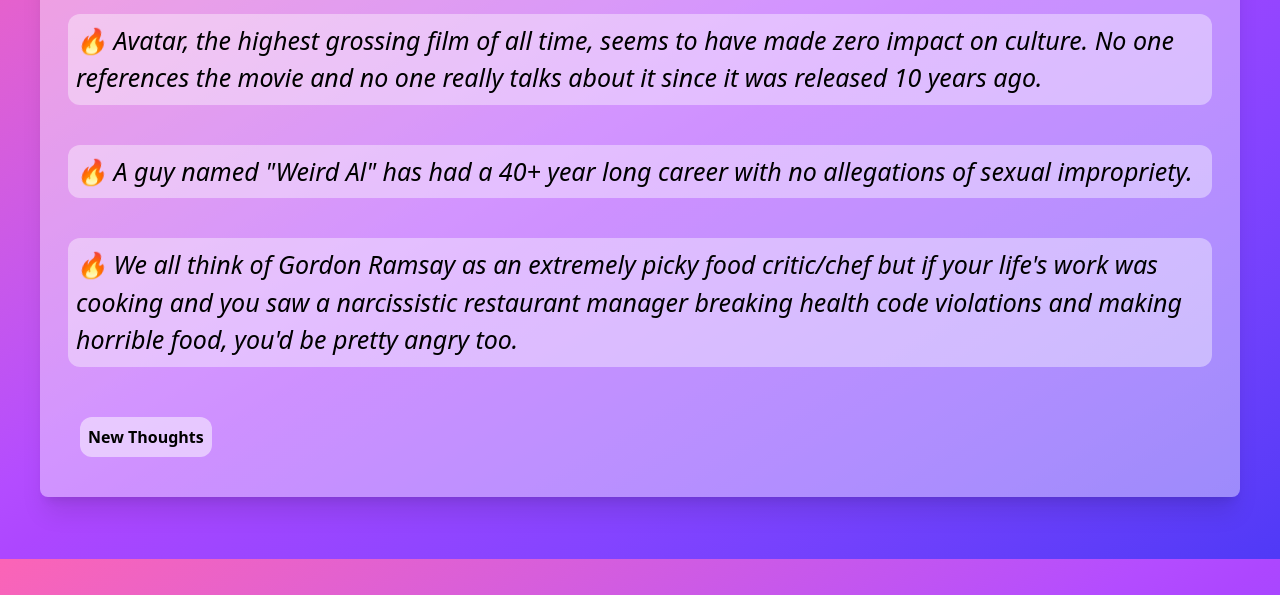
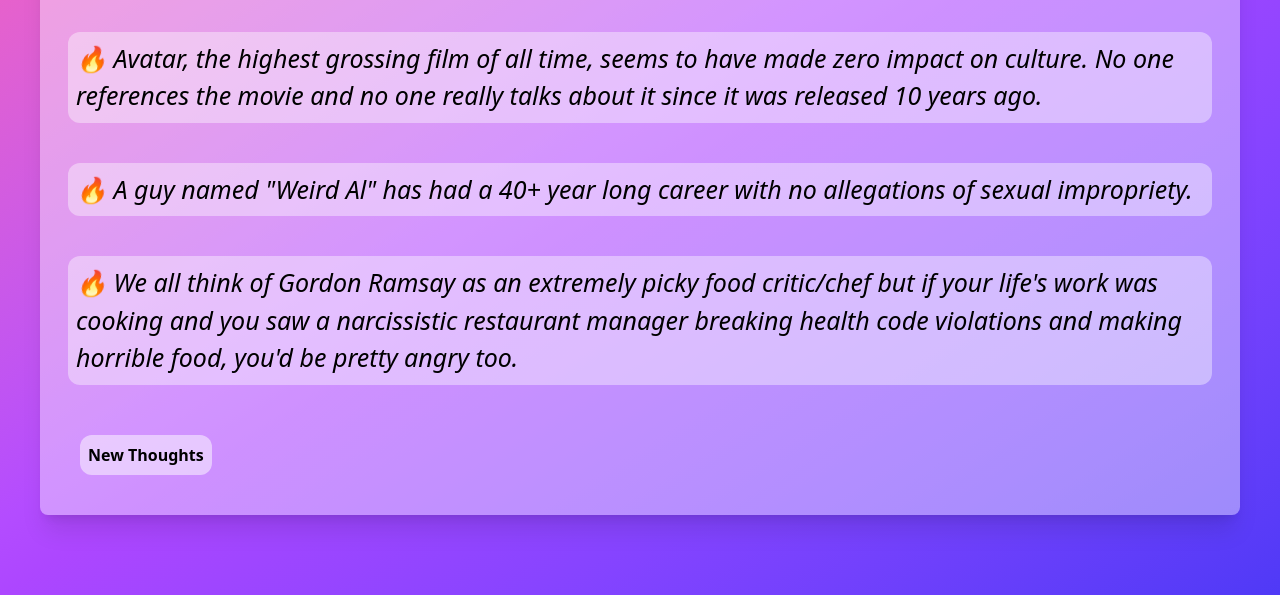
Before and after one commit to Bhavinee88533/daily-thoughts-generator, a website: page index.html in a window 1280 px wide. Shown: the part 205-800 px from the top of the page. Drawn offline with Linux system fonts and the light colour scheme.

```diff
--- a/index.html
+++ b/index.html
@@ -6,7 +6,7 @@
     <title>Quote Generator</title>
     <link rel="stylesheet" href="./output.css">
 </head>
-<body class="flex items-center justify-center h-191 bg-gradient-to-br from-pink-400 via-purple-500 to-indigo-600 p-2">
+<body class="flex items-center justify-center h-200 bg-gradient-to-br from-pink-400 via-purple-500 to-indigo-600 p-2">
     <div class="bg-white/40 text-black-800/80 w-300 h-120 rounded-lg shadow-xl">
         <div class="w-300 h-130 overflow-y-auto">
             <h2 class="text-[35px] m-15 font-bold mb-4 ">Today's Thoughts</h2>
```
